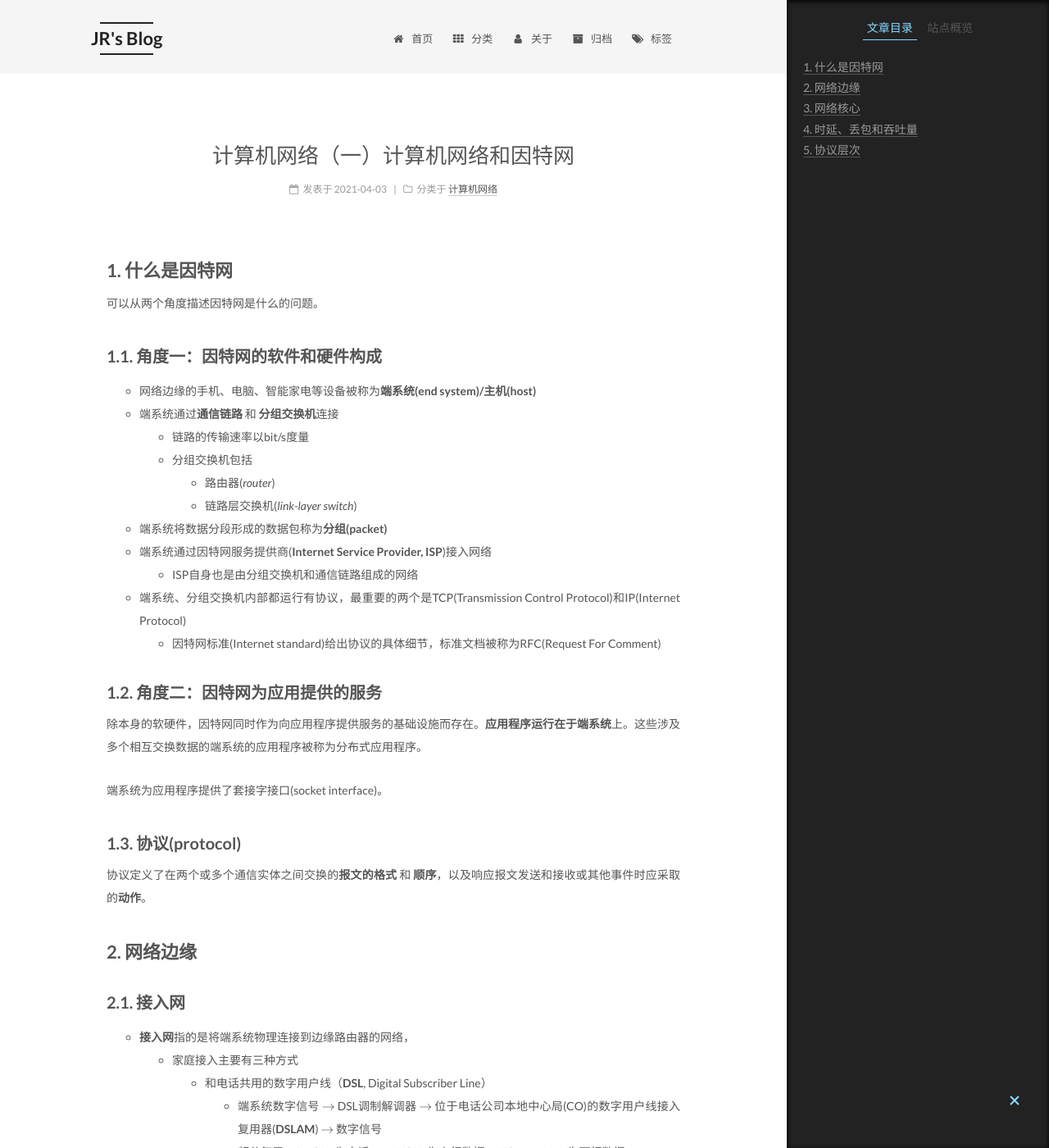
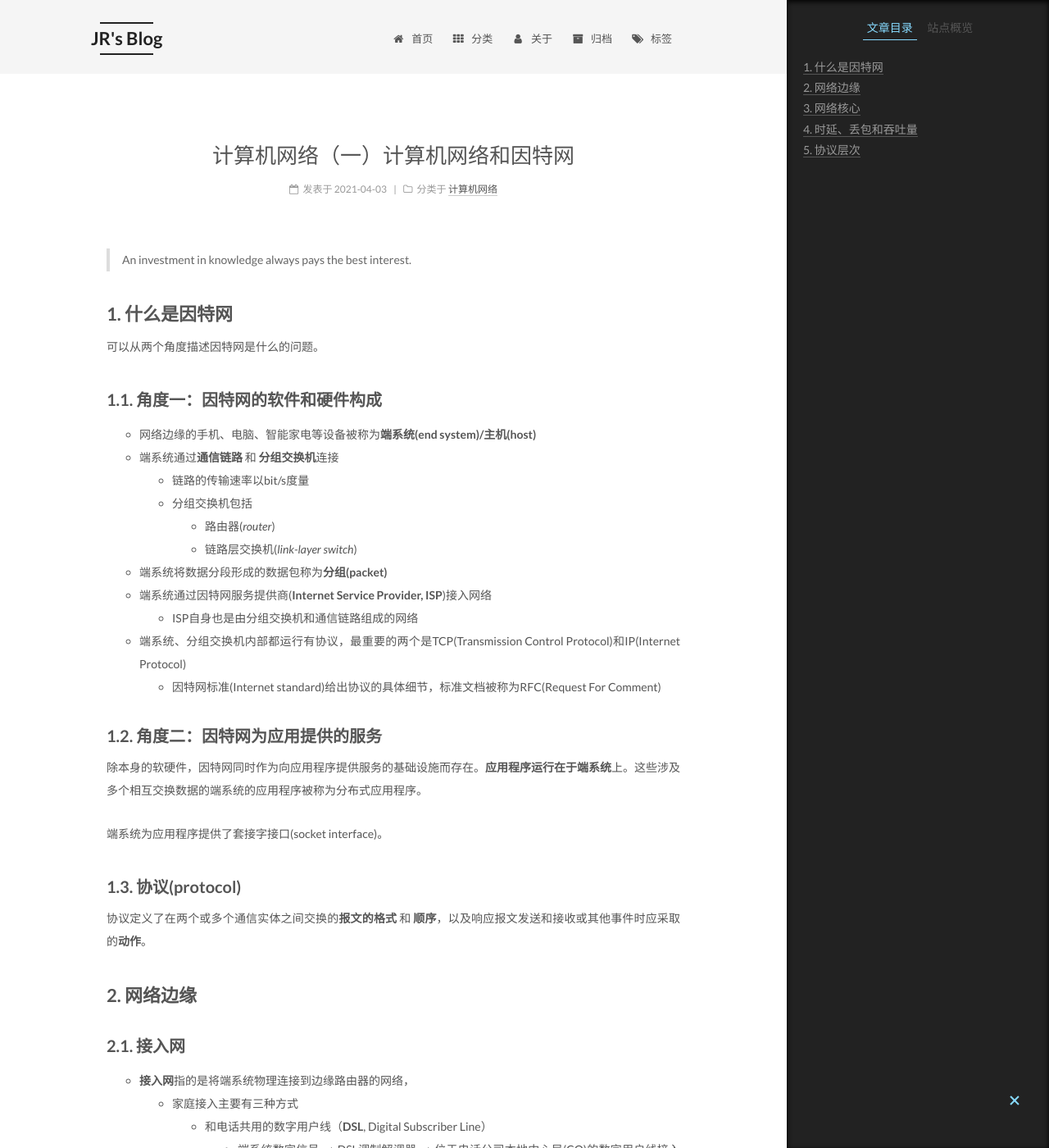
Before and after one commit to Willendless/willendless.github.io, a Jekyll site: the page built from _posts/2021-4-3-计算机网络1.md, in a window 1280 px wide and 1400 px high. Shown: the whole window at 82% size. Built offline with Jekyll 4.4.1, drawn with Linux system fonts in a browser that asks for light colours; formulas are drawn with MathJax 3; comment, search, counter and statistics services are not loaded; some of the changed text lies outside the part shown.

Commit message:
chore: update post

```diff
--- a/_posts/2021-4-3-计算机网络1.md
+++ b/_posts/2021-4-3-计算机网络1.md
@@ -6,6 +6,9 @@ mathjax: true
 tags:
     - network
 ---
+
+> An investment in knowledge always pays the best interest.
+
 
 ## 1. 什么是因特网
 
@@ -44,14 +47,14 @@ tags:
     + 和电话共用的数字用户线（**DSL**, Digital Subscriber Line）
       + 端系统数字信号 $\rightarrow$ DSL调制解调器 $\rightarrow$ 位于电话公司本地中心局(CO)的数字用户线接入复用器(**DSLAM**) $\rightarrow$ 数字信号
       + 频分复用：0\~4kHz为电话，4\~50kHz为上行数据，50kHz\~1MHz为下行数据
-    + HFC(Hybird Fiber Coax, 混合光纤同轴系统): 和电视共用的电缆因特网接入（cable Internet Access）
+    + **HFC**(Hybird Fiber Coax, 混合光纤同轴系统): 和电视共用的电缆因特网接入（cable Internet Access）
       + 端系统数字信号 $\rightarrow$ 电缆调制解调器 $\rightarrow$ 电缆调制解调器端接系统(**Cable Modem Termination System, CMTS**) $\rightarrow$ 数字信号
       + 多个家庭共享传播媒介
-    + FTTH(Fiber To The Home): 光纤到户
+    + **FTTH**(Fiber To The Home): 光纤到户
       + PON(Passive Optical Network, 被动光纤网络)
         + 每个家庭路由器 $\rightarrow$ 每家一个ONT(Optical Network Terminator, 光纤网络端接器) 多个 $\rightarrow$ 中心局光纤线路端接器(Optical Line Terminator, OLT, 光电转换) $\rightarrow$ 因特网
       + AON主动光纤网络
-  + 企业和家庭接入：以太网和WIFI
+  + 企业和家庭接入：**以太网和WiFi**
     + 局域网(LAN) $\rightarrow$ 边缘路由器：
       + 以太网：双绞铜线 $\rightarrow$ 以太网交换机
       + WIFI：无线LAN
@@ -192,7 +195,7 @@ $$d_{end-end} = N(d_{proc} + d_{proc} + d_{prop})$$
 
 假设主机A向主机B发送数据，任何时刻的 **瞬时吞吐量(instantaneous throughput)** 是B接收到数据的速率(bps)。若接收所有F(bit)用了T秒，则数据传输的 **平均吞吐量(average throughput)** 为$F/T$(bps)。
 
-若不考虑存储转发、处理时延和协议等问题，多段链路的吞吐量受木桶效应的限制，若两段链路吞吐量分别为Rs和Rc，则该两链路网络的吞吐量为$min\{R_c, R_s\}$。N条链路则是$min\{R_1, R_2, ..., R_N\}$。
+若不考虑存储转发、处理时延和协议等问题，多段链路的吞吐量受木桶效应的限制，若两段链路吞吐量分别为Rs和Rc，则该两链路网络的吞吐量为$min(R_c, R_s)$。N条链路则是$min(R_1, R_2, ..., R_N)$。
 
 目前互联网的核心一般配备高速率的链路因而很少有拥塞。吞吐量取决于数据流过链路的传输速率，近似为经过各条链路的最小传输速率。也即数据发送最慢的那一条链路。
 
@@ -211,7 +214,7 @@ $$d_{end-end} = N(d_{proc} + d_{proc} + d_{prop})$$
 
 + **应用层**: message
 + **传输层**: segment
-  + 进程间**：TCP, UDP
+  + 进程间：TCP, UDP
 + **网络层**: datagram
   + 端到端
   + IP协议
```
Also changed, not shown: other parts of _posts/2021-4-3-计算机网络1.md (+3 -3 lines).
